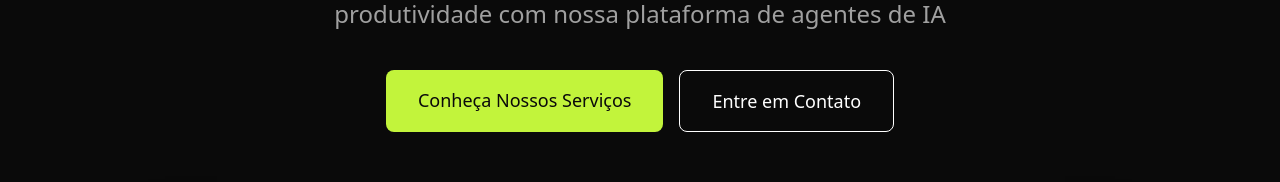
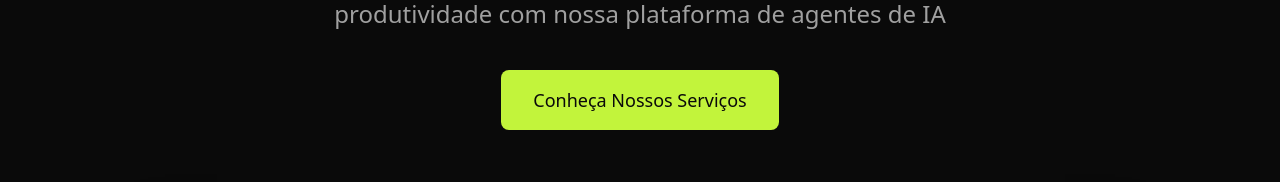
Before and after one commit to tpchagas/sigma_site, a React (Vite) app: page / in a window 1280 px wide. Shown: the part 354-536 px from the top of the page. Built offline with nearby package versions, Linux system fonts and the light colour scheme.

Commit message:
remover Entre em Contato

```diff
--- a/src/components/Hero.tsx
+++ b/src/components/Hero.tsx
@@ -41,12 +41,6 @@ const Hero = () => {
             >
               Conheça Nossos Serviços
             </a>
-            <a
-              href="#contato"
-              className="border border-white text-white hover:border-sigma-neon hover:text-sigma-neon px-8 py-4 rounded-lg font-medium text-lg transition-all duration-300"
-            >
-              Entre em Contato
-            </a>
           </motion.div>
 
           <motion.div
```
